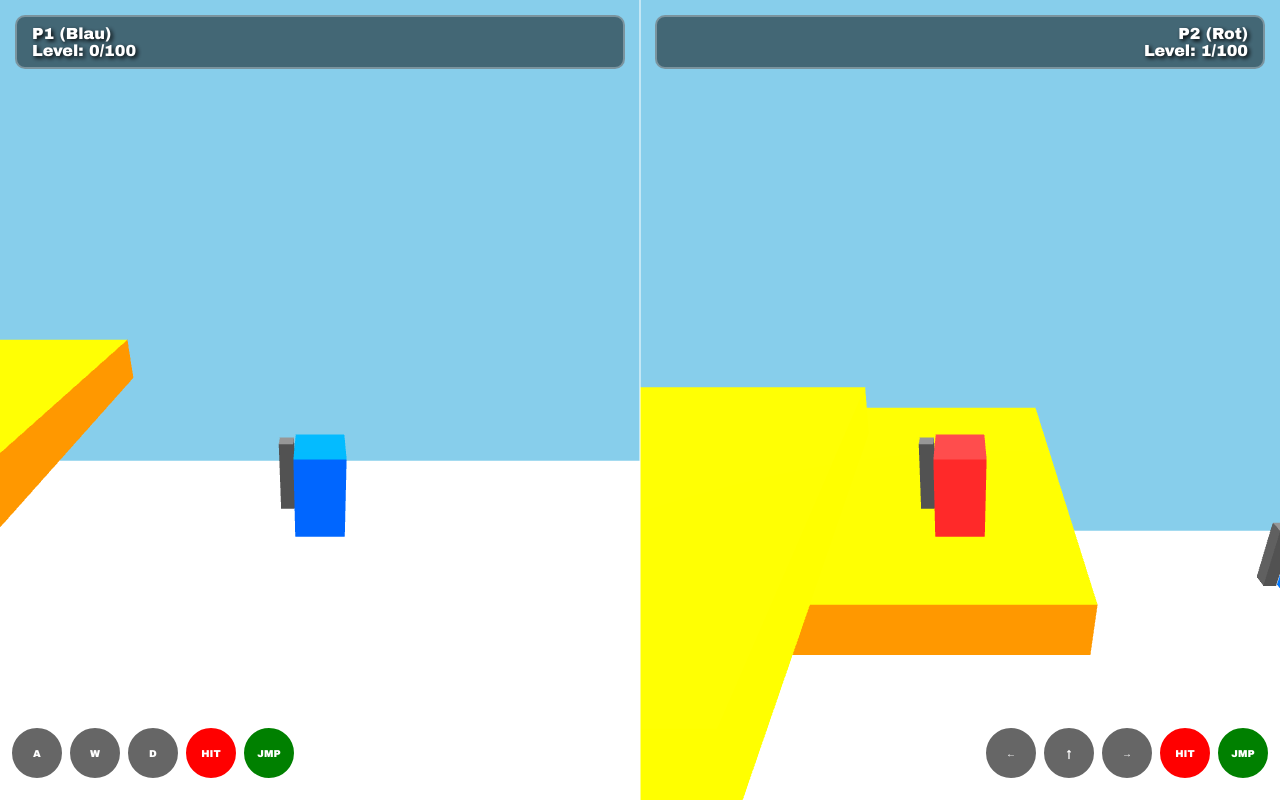
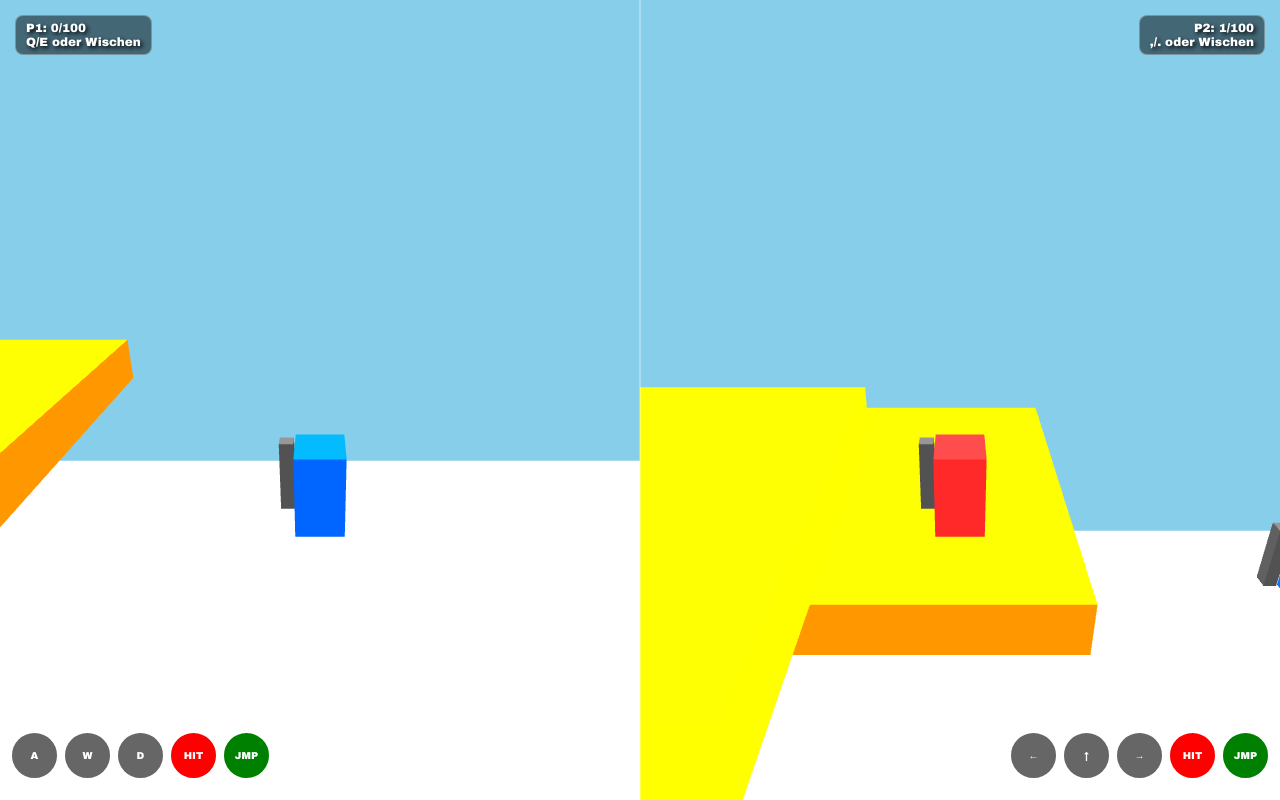
Before and after one commit to yassienelmarhoumi123-cmyk/My-roblox-obby, a plain HTML site: page index.html in a window 1280 px wide. Drawn offline with nearby package versions, Linux system fonts and the light colour scheme; animation ran at ten frames a second.

Commit message:
Update index.html

```diff
--- a/index.html
+++ b/index.html
@@ -3,26 +3,25 @@
 <head>
     <meta charset="UTF-8">
     <meta name="viewport" content="width=device-width, initial-scale=1.0, maximum-scale=1.0, user-scalable=no">
-    <title>Rainbow Battle Obby - Ultra Edition</title>
+    <title>Rainbow Battle Obby - Touch & Keyboard Fixed</title>
     <style>
         body { margin: 0; overflow: hidden; background: #87CEEB; font-family: 'Arial Black', sans-serif; touch-action: none; }
         .ui-container { position: absolute; width: 100%; height: 100%; pointer-events: none; display: flex; }
-        .player-ui { flex: 1; padding: 15px; color: white; text-shadow: 2px 2px 4px #000; z-index: 10; }
-        .score-box { background: rgba(0,0,0,0.5); padding: 8px 15px; border-radius: 10px; border: 2px solid rgba(255,255,255,0.3); }
+        .player-ui { flex: 1; padding: 15px; color: white; text-shadow: 2px 2px 4px #000; z-index: 10; font-size: 12px; }
+        .score-box { background: rgba(0,0,0,0.5); padding: 5px 10px; border-radius: 8px; border: 1px solid rgba(255,255,255,0.3); display: inline-block; }
         .controls-container { position: absolute; bottom: 20px; width: 100%; display: flex; justify-content: space-between; padding: 0 10px; box-sizing: border-box; z-index: 100; pointer-events: none; }
         .btn-group { display: flex; gap: 4px; pointer-events: auto; }
-        .btn { width: 50px; height: 50px; background: rgba(0,0,0,0.6); border: 2px solid white; border-radius: 50%; display: flex; align-items: center; justify-content: center; color: white; font-size: 10px; font-weight: bold; }
-        #divider { position: absolute; left: 50%; width: 2px; height: 100%; background: white; z-index: 50; transform: translateX(-50%); opacity: 0.5; }
-        #win-msg { position: absolute; top: 40%; width: 100%; text-align: center; color: gold; font-size: 45px; font-weight: bold; text-shadow: 4px 4px #000; display: none; z-index: 200; animation: blink 0.5s infinite; }
-        @keyframes blink { 0% { opacity: 1; } 50% { opacity: 0.5; } }
+        .btn { width: 45px; height: 45px; background: rgba(0,0,0,0.6); border: 2px solid white; border-radius: 50%; display: flex; align-items: center; justify-content: center; color: white; font-size: 10px; font-weight: bold; -webkit-user-select: none; }
+        #divider { position: absolute; left: 50%; width: 2px; height: 100%; background: white; z-index: 50; transform: translateX(-50%); opacity: 0.3; }
+        #win-msg { position: absolute; top: 40%; width: 100%; text-align: center; color: gold; font-size: 40px; font-weight: bold; text-shadow: 4px 4px #000; display: none; z-index: 200; }
     </style>
 </head>
 <body>
     <div id="win-msg">GEWONNEN! 🏆</div>
     <div id="divider"></div>
     <div class="ui-container">
-        <div class="player-ui"><div class="score-box">P1 (Blau)<br>Level: <span id="s1">0</span>/100</div></div>
-        <div class="player-ui" style="text-align: right;"><div class="score-box">P2 (Rot)<br>Level: <span id="s2">0</span>/100</div></div>
+        <div class="player-ui"><div class="score-box">P1: <span id="s1">0</span>/100<br>Q/E oder Wischen</div></div>
+        <div class="player-ui" style="text-align: right;"><div class="score-box">P2: <span id="s2">0</span>/100<br>,/. oder Wischen</div></div>
     </div>
 
     <div class="controls-container">
@@ -58,7 +57,6 @@
             constructor(id, color, startX) {
                 this.id = id;
                 this.group = new THREE.Group();
-                this.color = color;
                 this.mat = new THREE.MeshStandardMaterial({ color: color });
                 this.body = new THREE.Mesh(new THREE.BoxGeometry(1, 2, 1), this.mat);
                 this.group.add(this.body);
@@ -68,18 +66,17 @@
                 scene.add(this.group);
                 this.spawn(startX);
                 this.keys = {}; this.knockback = {x:0, z:0};
-                this.hitCooldown = 0; this.respawnTimer = 0;
+                this.hitCooldown = 0; this.respawnTimer = 0; this.lastTouchX = 0;
             }
             spawn(startX) {
                 this.x = startX; this.y = 10; this.z = 10;
                 this.vy = 0; this.yaw = 0; this.score = 0;
-                this.respawnTimer = 60; // Unverwundbar für 1 Sekunde
+                this.respawnTimer = 60;
             }
         }
         const p1 = new Player(1, 0x0055ff, -4);
         const p2 = new Player(2, 0xff2222, 4);
 
-        // Plattformen
         const platforms = [];
         const colors = [0xff0000, 0xff7f00, 0xffff00, 0x00ff00, 0x0000ff, 0x4b0082, 0x9400d3];
         for(let i=0; i<=100; i++) {
@@ -96,7 +93,6 @@
             scene.add(b); platforms.push(b);
         }
 
-        // Steuerung
         const handleKey = (e, val) => {
             if(e.code === 'KeyW') p1.keys.f = val; if(e.code === 'KeyS') p1.keys.b = val;
             if(e.code === 'KeyA') p1.keys.l = val; if(e.code === 'KeyD') p1.keys.r = val;
@@ -110,6 +106,27 @@
         };
         window.onkeydown = (e) => handleKey(e, true);
         window.onkeyup = (e) => handleKey(e, false);
+
+        // TOUCH DREHUNG REPARIERT
+        window.ontouchstart = (e) => {
+            for(let t of e.touches) {
+                if(t.pageX < window.innerWidth/2) p1.lastTouchX = t.pageX;
+                else p2.lastTouchX = t.pageX;
+            }
+        };
+        window.ontouchmove = (e) => {
+            for(let t of e.touches) {
+                if(t.target.className.indexOf('btn') === -1) {
+                    if(t.pageX < window.innerWidth/2) {
+                        p1.yaw -= (t.pageX - p1.lastTouchX) * 0.015;
+                        p1.lastTouchX = t.pageX;
+                    } else {
+                        p2.yaw -= (t.pageX - p2.lastTouchX) * 0.015;
+                        p2.lastTouchX = t.pageX;
+                    }
+                }
+            }
+        };
 
         function updatePlayer(p, cam, other) {
             p.vy -= 0.012; p.y += p.vy;
@@ -152,15 +169,12 @@
             p.group.rotation.y = p.yaw;
             p.bat.rotation.x = p.keys.hit ? -1.2 : 0;
 
-            // Kampf-Logik mit Blitz
             if(p.keys.hit && p.hitCooldown <= 0) {
                 let d = Math.sqrt((p.x-other.x)**2 + (p.z-other.z)**2);
                 if(d < 3.5 && Math.abs(p.y-other.y) < 2.5 && other.respawnTimer <= 0) {
                     let a = Math.atan2(other.x-p.x, other.z-p.z);
-                    other.knockback.x = Math.sin(a)*1.5;
-                    other.knockback.z = Math.cos(a)*1.5;
+                    other.knockback.x = Math.sin(a)*1.5; other.knockback.z = Math.cos(a)*1.5;
                     p.hitCooldown = 30;
-                    // Blitz Effekt
                     other.mat.emissive.setHex(0xffffff);
                     setTimeout(() => other.mat.emissive.setHex(0x000000), 100);
                 }
@@ -182,8 +196,8 @@
 
         const setupBtn = (id, p, k) => {
             const el = document.getElementById(id);
-            el.ontouchstart = (e) => { e.preventDefault(); p.keys[k] = true; };
-            el.ontouchend = (e) => { e.preventDefault(); p.keys[k] = false; };
+            el.ontouchstart = (e) => { e.preventDefault(); e.stopPropagation(); p.keys[k] = true; };
+            el.ontouchend = (e) => { e.preventDefault(); e.stopPropagation(); p.keys[k] = false; };
         };
         ['F','L','R','Hit','J'].forEach(k => { setupBtn('p1'+k, p1, k.toLowerCase()); setupBtn('p2'+k, p2, k.toLowerCase()); });
 
```
